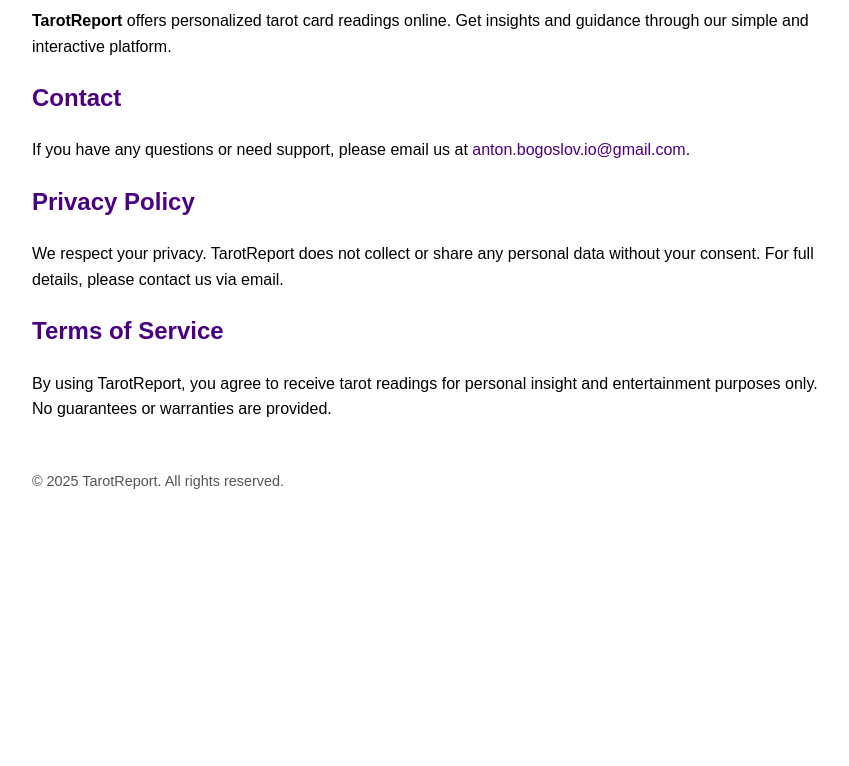
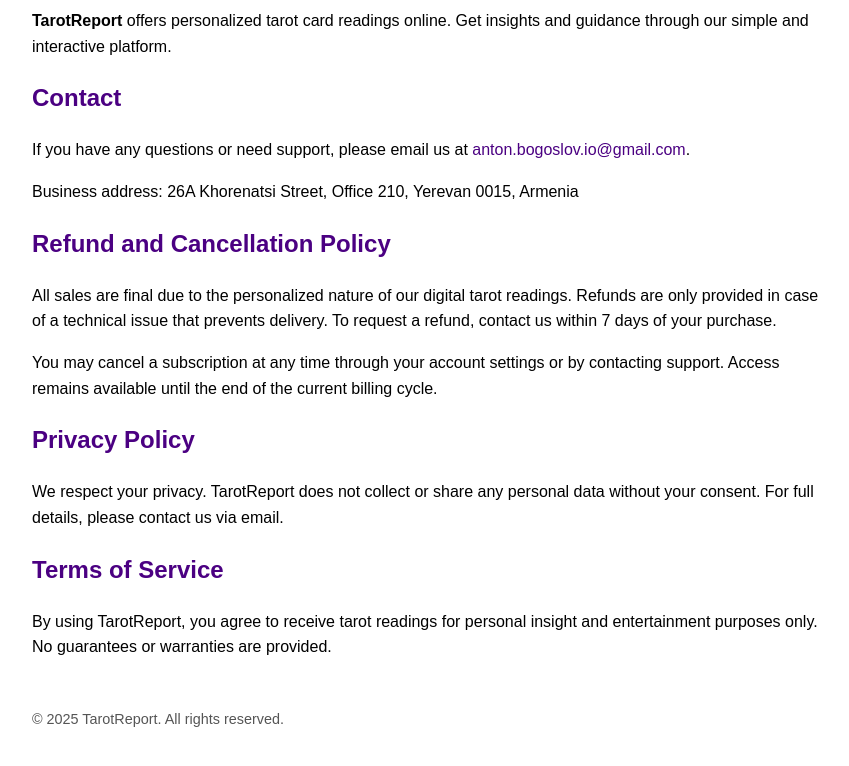
Before and after one commit to abogoslov-io/tarotreport, a plain HTML site: page index.html in a window 1280 px wide. Shown: the part 118-884 px from the top of the page, without its empty margins (208-1057 px from the left). Before the commit the page ends 800 px from the top, so only its background shows below. Drawn offline with Linux system fonts and the light colour scheme.

Commit message:
remove idea

```diff
--- a/index.html
+++ b/index.html
@@ -32,6 +32,11 @@
 
 <h2>Contact</h2>
 <p>If you have any questions or need support, please email us at <a href="mailto:anton.bogoslov.io@gmail.com">anton.bogoslov.io@gmail.com</a>.</p>
+<p>Business address: 26A Khorenatsi Street, Office 210, Yerevan 0015, Armenia</p>
+
+<h2>Refund and Cancellation Policy</h2>
+<p>All sales are final due to the personalized nature of our digital tarot readings. Refunds are only provided in case of a technical issue that prevents delivery. To request a refund, contact us within 7 days of your purchase.</p>
+<p>You may cancel a subscription at any time through your account settings or by contacting support. Access remains available until the end of the current billing cycle.</p>
 
 <h2>Privacy Policy</h2>
 <p>We respect your privacy. TarotReport does not collect or share any personal data without your consent. For full details, please contact us via email.</p>
```
